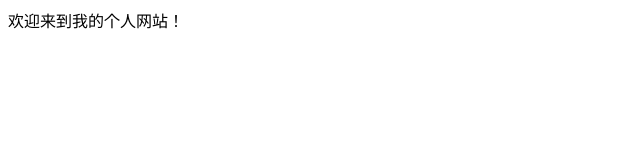
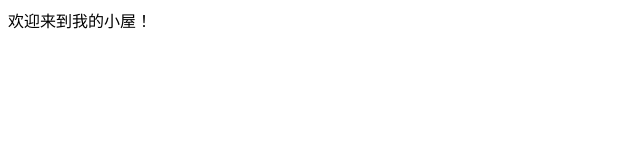
Before and after one commit to lc107/lc107.github.io, a plain HTML site: page index.html in a window 1280 px wide. Shown: the full height of the page, 0-640 px from the left. Drawn offline with Linux system fonts and the light colour scheme.

Commit message:
Update index.html
修改index内容

```diff
--- a/index.html
+++ b/index.html
@@ -5,7 +5,7 @@
     <title>lc107</title>
 </head>
 <body>
-	欢迎来到我的个人网站！
+	欢迎来到我的小屋！
 <script>
 	console.log( 'is my pages' )
 </script>
```
